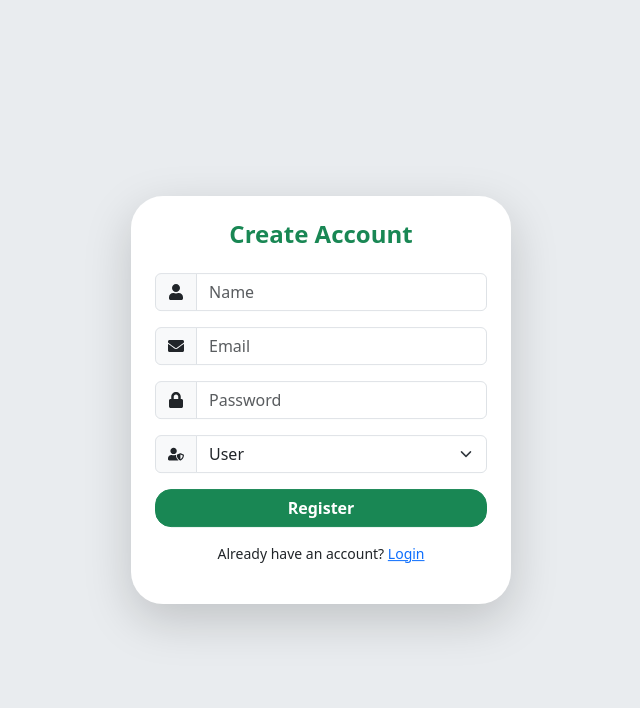
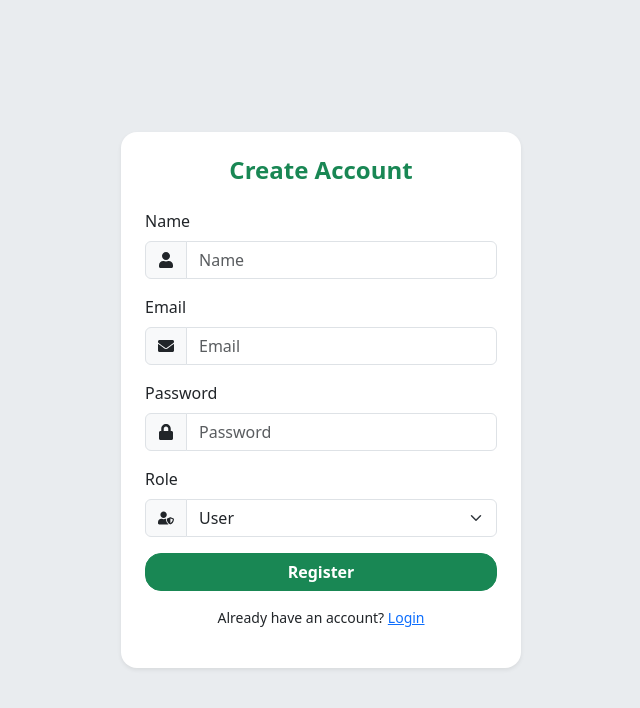
Before and after one commit to Dhanush-dk2003/Dturn_Task, a React (Create React App) app in the folder frontend/: page /register in a window 1280 px wide. Shown: the top 708 px of the page, without its empty margins (319-959 px from the left). Built offline with nearby package versions, Linux system fonts and the light colour scheme; the HTML template or start-up script is replaced by a standard one.

Commit message:
13th Update

```diff
--- a/frontend/src/App.js
+++ b/frontend/src/App.js
@@ -12,6 +12,8 @@ function App() {
     <BrowserRouter>
       <AuthProvider>
         <Routes>
+        <Route path="*" element={<Navigate to="/login" />} />
+
           <Route path="/" element={<Navigate to="/login" />} />
           <Route path="/login" element={<Login />} />
           <Route path="/register" element={<Register />} />
--- a/frontend/src/contexts/AuthContext.js
+++ b/frontend/src/contexts/AuthContext.js
@@ -31,6 +31,9 @@ export const AuthProvider = ({ children }) => {
     setUser(null);
     localStorage.removeItem('user');
     localStorage.removeItem('token');
+
+    // ✅ Force full reload to clear React state & prevent back navigation
+  window.location.href = "/login";
   };
 
   return (
--- a/frontend/src/pages/Login.js
+++ b/frontend/src/pages/Login.js
@@ -1,8 +1,8 @@
-import { useState, useContext } from "react";
+import { useState, useContext,useEffect } from "react";
 import { AuthContext } from "../contexts/AuthContext";
 import { useNavigate, Link } from "react-router-dom";
+import { FaLock, FaEnvelope } from "react-icons/fa";
 import "bootstrap/dist/css/bootstrap.min.css";
-import { FaLock, FaEnvelope } from "react-icons/fa";
 
 const Login = () => {
   const { login } = useContext(AuthContext);
@@ -30,70 +30,62 @@ const Login = () => {
   const handleSubmit = async (e) => {
     e.preventDefault();
     if (!validate()) return;
+
     const loggedInUser = await login(email, password);
     if (loggedInUser) {
       if (loggedInUser.role === "ADMIN") navigate("/admindashboard");
       else if (loggedInUser.role === "MANAGER") navigate("/managerdashboard");
-      else if (loggedInUser.role === "USER") navigate("/userdashboard");
-      else navigate("/");
+      else navigate("/userdashboard");
     } else {
       setError("Invalid login");
     }
   };
+useEffect(() => {
+  window.history.pushState(null, "", window.location.href);
+  window.onpopstate = () => {
+    window.history.go(1);
+  };
+}, []);
 
   return (
-    <div className="w-100 h-100 d-flex align-items-center justify-content-center min-vh-100 bg-body-secondary animate__animated animate__fadeIn">
-      <div
-        className="p-4 bg-white rounded-5 shadow-lg border border-0 position-absolute top-50 start-50 translate-middle"
-        style={{ maxWidth: "380px", width: "100%" }}
-      >
+    <div className="container d-flex justify-content-center align-items-center min-vh-100 min-vw-100 bg-body-secondary">
+      <div className="p-4 bg-white rounded-4 shadow-sm w-100 mx-3" style={{ maxWidth: "400px" }}>
         <h4 className="text-center text-primary fw-bold mb-4">Welcome Back</h4>
-        {error && (
-          <div className="alert alert-danger text-center py-2 px-3">
-            {error}
-          </div>
-        )}
+        {error && <div className="alert alert-danger text-center py-2 px-3">{error}</div>}
         <form onSubmit={handleSubmit} noValidate>
-          <div className="input-group mb-3">
-            <span className="input-group-text">
-              <FaEnvelope />
-            </span>
+          <div className="mb-3">
+            <label className="form-label">Email</label>
+            <div className="input-group">
+              <span className="input-group-text"><FaEnvelope /></span>
               <input
                 type="email"
                 className={`form-control ${validation.email ? "is-invalid" : ""}`}
                 placeholder="Email"
                 value={email}
                 onChange={(e) => setEmail(e.target.value)}
-              required
               />
-            {validation.email && (
-              <div className="invalid-tooltip d-block">{validation.email}</div>
-            )}
             </div>
-          <div className="input-group mb-3">
-            <span className="input-group-text">
-              <FaLock />
-            </span>
+            {validation.email && <small className="text-danger">{validation.email}</small>}
+          </div>
+
+          <div className="mb-3">
+            <label className="form-label">Password</label>
+            <div className="input-group">
+              <span className="input-group-text"><FaLock /></span>
               <input
                 type="password"
-              className={`form-control ${
-                validation.password ? "is-invalid" : ""
-              }`}
+                className={`form-control ${validation.password ? "is-invalid" : ""}`}
                 placeholder="Password"
                 value={password}
                 onChange={(e) => setPassword(e.target.value)}
-              required
               />
-            {validation.password && (
-              <div className="invalid-tooltip d-block">
-                {validation.password}
             </div>
-            )}
+            {validation.password && <small className="text-danger">{validation.password}</small>}
           </div>
-          <button className="btn btn-primary w-100 rounded-4 fw-semibold">
-            Login
-          </button>
+
+          <button type="submit" className="btn btn-primary w-100 rounded-4 fw-semibold">Login</button>
         </form>
+
         <p className="mt-3 text-center small">
           Don't have an account? <Link to="/register">Register</Link>
         </p>
--- a/frontend/src/pages/Register.js
+++ b/frontend/src/pages/Register.js
@@ -1,30 +1,29 @@
-import { useState } from 'react';
-import API from '../axios';
-import { useNavigate, Link } from 'react-router-dom';
-import 'bootstrap/dist/css/bootstrap.min.css';
-import { FaUser, FaEnvelope, FaLock, FaUserShield } from 'react-icons/fa';
+import { useState } from "react";
+import API from "../axios";
+import { useNavigate, Link } from "react-router-dom";
+import { FaUser, FaEnvelope, FaLock, FaUserShield } from "react-icons/fa";
+import "bootstrap/dist/css/bootstrap.min.css";
 
 const Register = () => {
-  const [formData, setFormData] = useState({ name: '', email: '', password: '', role: 'USER' });
-  const [error, setError] = useState('');
-  const [validation, setValidation] = useState({ name: '', email: '', password: '' });
+  const [formData, setFormData] = useState({ name: "", email: "", password: "", role: "USER" });
+  const [error, setError] = useState("");
+  const [validation, setValidation] = useState({ name: "", email: "", password: "" });
   const navigate = useNavigate();
 
   const validate = () => {
     let isValid = true;
-    const val = { name: '', email: '', password: '' };
+    const val = { name: "", email: "", password: "" };
     if (!formData.name.trim()) {
-      val.name = 'Name is required';
+      val.name = "Name is required";
       isValid = false;
     }
     const emailRegex = /^[a-zA-Z0-9._%+-]{3,}@[a-zA-Z0-9.-]+\.(com|in|org|io)$/;
     if (!emailRegex.test(formData.email)) {
-      val.email = "Enter a valid email with a proper domain (e.g., .com, .in)";
+      val.email = "Enter a valid email with a proper domain";
       isValid = false;
     }
-
     if (formData.password.length < 6) {
-      val.password = 'Password must be at least 6 characters';
+      val.password = "Password must be at least 6 characters";
       isValid = false;
     }
     setValidation(val);
@@ -38,36 +37,68 @@ const Register = () => {
   const handleSubmit = async (e) => {
     e.preventDefault();
     if (!validate()) return;
+
     try {
-      await API.post('/auth/register', formData);
-      navigate('/login');
+      await API.post("/auth/register", formData);
+      navigate("/login");
     } catch (err) {
-      setError(err.response?.data?.message || 'Something went wrong');
+      setError(err.response?.data?.message || "Something went wrong");
     }
   };
 
   return (
-    <div className="w-100 h-100 d-flex align-items-center justify-content-center min-vh-100 bg-body-secondary animate__animated animate__fadeIn">
-      <div className="p-4 bg-white rounded-5 shadow-lg border border-0 position-absolute top-50 start-50 translate-middle" style={{ maxWidth: '380px', width: '100%' }}>
+    <div className="container d-flex justify-content-center align-items-center min-vh-100 min-vw-100 bg-body-secondary">
+      <div className="p-4 bg-white rounded-4 shadow-sm w-100 mx-3" style={{ maxWidth: "400px" }}>
         <h4 className="text-center text-success fw-bold mb-4">Create Account</h4>
         {error && <div className="alert alert-danger text-center py-2 px-3">{error}</div>}
         <form onSubmit={handleSubmit} noValidate>
-          <div className="input-group mb-3">
+          <div className="mb-3">
+            <label className="form-label">Name</label>
+            <div className="input-group">
               <span className="input-group-text"><FaUser /></span>
-            <input name="name" className={`form-control ${validation.name ? 'is-invalid' : ''}`} placeholder="Name" onChange={handleChange} required />
-            {validation.name && <div className="invalid-tooltip d-block">{validation.name}</div>}
+              <input
+                name="name"
+                className={`form-control ${validation.name ? "is-invalid" : ""}`}
+                placeholder="Name"
+                onChange={handleChange}
+              />
             </div>
-          <div className="input-group mb-3">
+            {validation.name && <small className="text-danger">{validation.name}</small>}
+          </div>
+
+          <div className="mb-3">
+            <label className="form-label">Email</label>
+            <div className="input-group">
               <span className="input-group-text"><FaEnvelope /></span>
-            <input name="email" type="email" className={`form-control ${validation.email ? 'is-invalid' : ''}`} placeholder="Email" onChange={handleChange} required />
-            {validation.email && <div className="invalid-tooltip d-block">{validation.email}</div>}
+              <input
+                name="email"
+                type="email"
+                className={`form-control ${validation.email ? "is-invalid" : ""}`}
+                placeholder="Email"
+                onChange={handleChange}
+              />
             </div>
-          <div className="input-group mb-3">
+            {validation.email && <small className="text-danger">{validation.email}</small>}
+          </div>
+
+          <div className="mb-3">
+            <label className="form-label">Password</label>
+            <div className="input-group">
               <span className="input-group-text"><FaLock /></span>
-            <input name="password" type="password" className={`form-control ${validation.password ? 'is-invalid' : ''}`} placeholder="Password" onChange={handleChange} required />
-            {validation.password && <div className="invalid-tooltip d-block">{validation.password}</div>}
+              <input
+                name="password"
+                type="password"
+                className={`form-control ${validation.password ? "is-invalid" : ""}`}
+                placeholder="Password"
+                onChange={handleChange}
+              />
             </div>
-          <div className="input-group mb-3">
+            {validation.password && <small className="text-danger">{validation.password}</small>}
+          </div>
+
+          <div className="mb-3">
+            <label className="form-label">Role</label>
+            <div className="input-group">
               <span className="input-group-text"><FaUserShield /></span>
               <select name="role" className="form-select" onChange={handleChange}>
                 <option value="USER">User</option>
@@ -75,9 +106,14 @@ const Register = () => {
                 <option value="ADMIN">Admin</option>
               </select>
             </div>
+          </div>
+
           <button type="submit" className="btn btn-success w-100 rounded-4 fw-semibold">Register</button>
         </form>
-        <p className="mt-3 text-center small">Already have an account? <Link to="/login">Login</Link></p>
+
+        <p className="mt-3 text-center small">
+          Already have an account? <Link to="/login">Login</Link>
+        </p>
       </div>
     </div>
   );
```
Also changed, not shown: frontend/src/components/ProtectedRoute.js (+13 -11 lines). Lines whose indentation alone changed are shown as unchanged.
